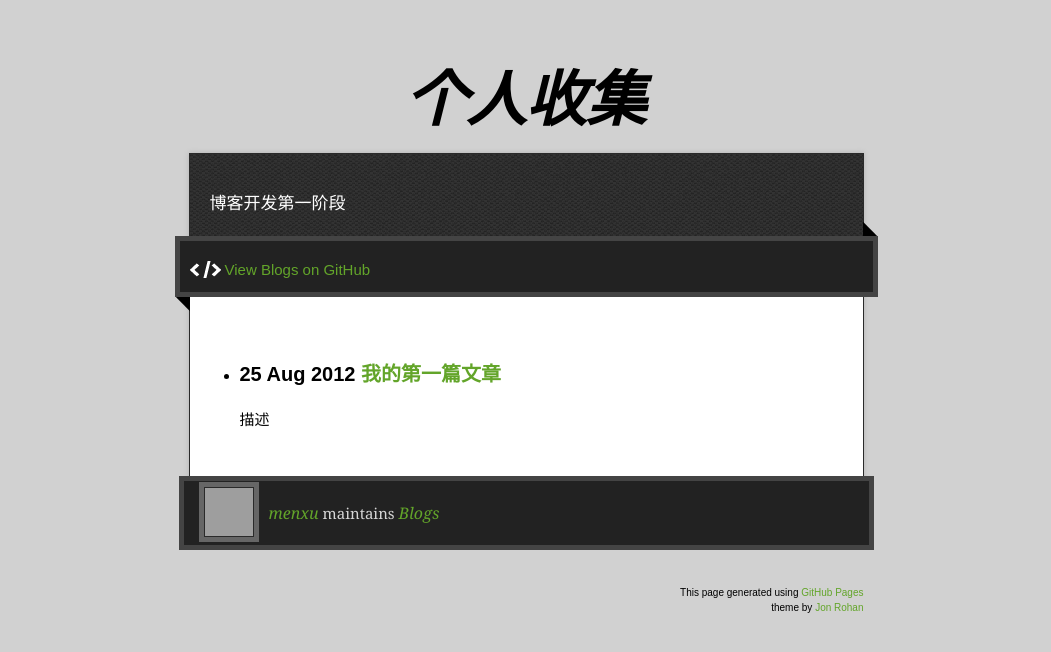
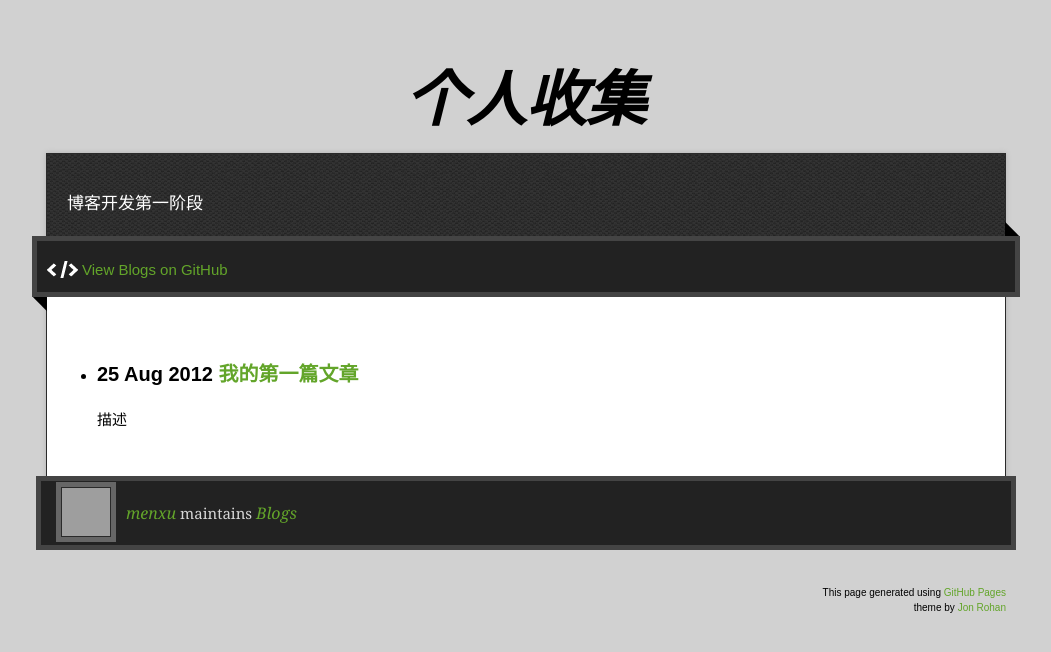
Before and after one commit to menxu/blogs, a Jekyll site: the page built from index.html, in a window 1280 px wide. Shown: the top 652 px of the page, without its empty margins (114-1165 px from the left). Built offline with Jekyll 4.4.1, drawn with Linux system fonts in a browser that asks for light colours; nearby versions of some CDN libraries; grey boxes are pictures that could not be loaded.

Commit message:
up css .wrapper 960

```diff
--- a/stylesheets/stylesheet.css
+++ b/stylesheets/stylesheet.css
@@ -456,7 +456,7 @@ h1.title {
 }
 
 .wrapper {
-  width: 675px;
+  width: 960px;
   margin: 0 auto;
 }
 
```
